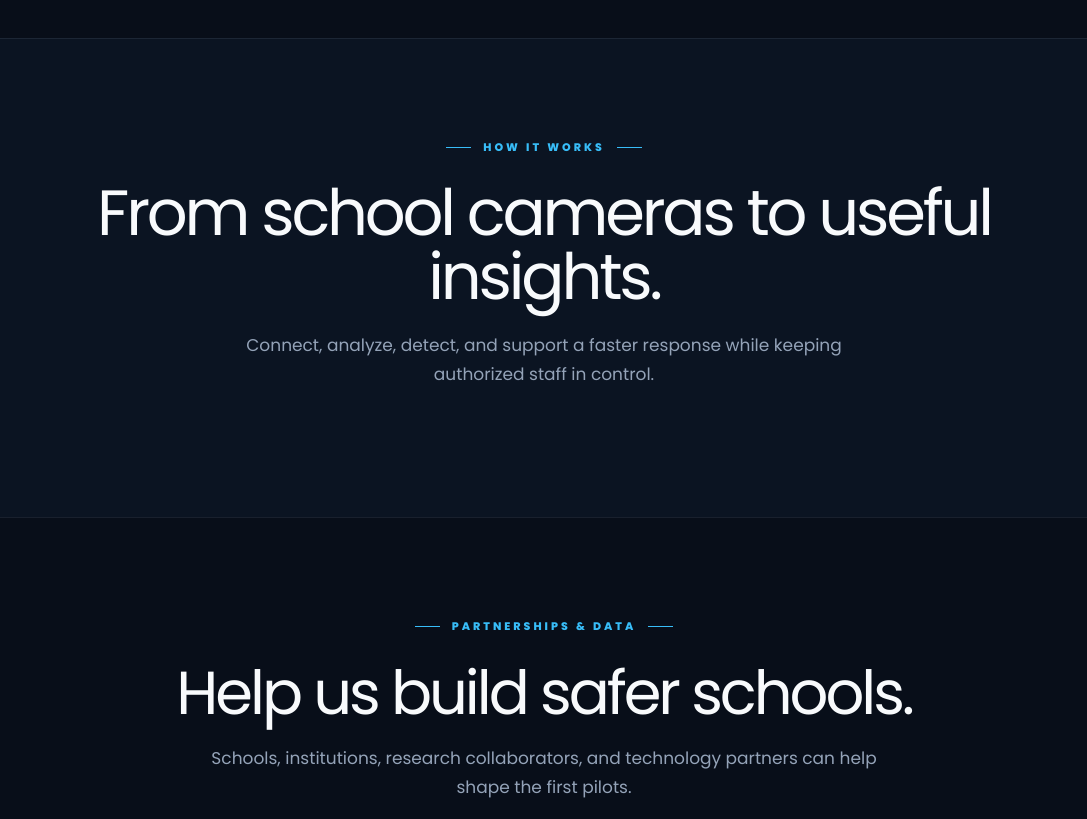
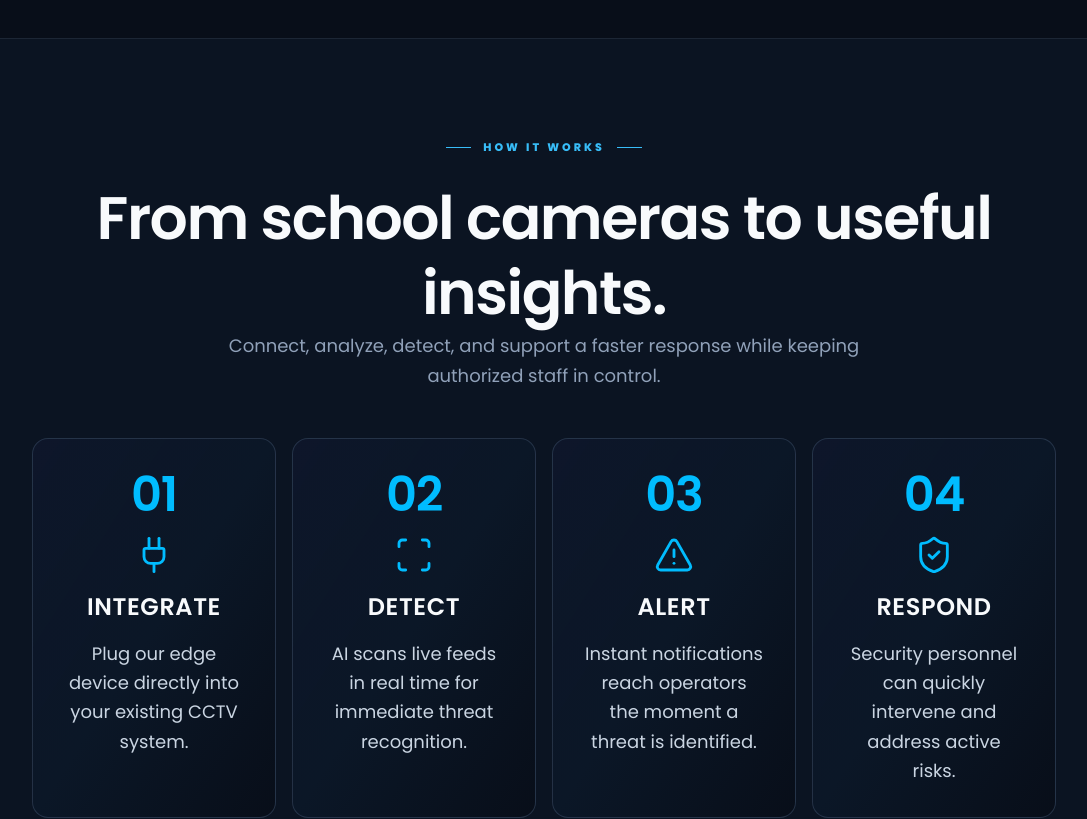
Before and after one commit to seiji0z/bantai-web, a React (Vite) app: page / in a window 1280 px wide. Shown: the part 2260-3079 px from the top of the page, without its empty margins (96-1183 px from the left). Built offline with nearby package versions, Linux system fonts and the light colour scheme; grey boxes are pictures that could not be loaded.

Commit message:
feat: add step cards for system process

```diff
--- a/src/sections/HowItWorksSection.jsx
+++ b/src/sections/HowItWorksSection.jsx
@@ -1,15 +1,87 @@
-import SectionPlaceholder from "../components/ui/SectionPlaceholder";
+import { AlertTriangle, Plug, Scan, ShieldCheck } from "lucide-react";
 
-function HowItWorksSection() {
+const steps = [
+  {
+    num: "01",
+    title: "INTEGRATE",
+    icon: Plug,
+    description:
+      "Plug our edge device directly into your existing CCTV system.",
+  },
+  {
+    num: "02",
+    title: "DETECT",
+    icon: Scan,
+    description:
+      "AI scans live feeds in real time for immediate threat recognition.",
+  },
+  {
+    num: "03",
+    title: "ALERT",
+    icon: AlertTriangle,
+    description:
+      "Instant notifications reach operators the moment a threat is identified.",
+  },
+  {
+    num: "04",
+    title: "RESPOND",
+    icon: ShieldCheck,
+    description:
+      "Security personnel can quickly intervene and address active risks.",
+  },
+];
+
+export default function HowItWorksSection() {
   return (
-    <section className="content-section" id="how-it-works">
-      <SectionPlaceholder
-        eyebrow="HOW IT WORKS"
-        title="From school cameras to useful insights."
-        description="Connect, analyze, detect, and support a faster response while keeping authorized staff in control."
-      />
+    <section
+      className="content-section relative overflow-hidden border-t border-slate-400/10 bg-[#080e19]"
+      id="how-it-works"
+    >
+      <div className="reveal relative z-10 mx-auto w-full max-w-7xl text-center">
+        <div
+          className="mx-auto flex w-full flex-col items-center text-center"
+          style={{ marginBottom: "3rem" }}
+        >
+          <div className="section-label">
+            <span />
+            HOW IT WORKS
+            <span />
+          </div>
+          <h2 className="mx-auto mb-5 max-w-4xl text-center text-4xl font-semibold leading-tight tracking-tight text-slate-50 md:text-5xl lg:text-6xl">
+            From school cameras to useful insights.
+          </h2>
+          <p className="mx-auto max-w-2xl text-center text-base leading-relaxed text-slate-400 md:text-lg">
+            Connect, analyze, detect, and support a faster response while
+            keeping authorized staff in control.
+          </p>
+        </div>
+
+        <ol
+          className="grid grid-cols-1 gap-4 text-left sm:grid-cols-2 lg:grid-cols-4"
+          aria-label="How BantAI works"
+        >
+          {steps.map(({ num, title, icon: Icon, description }) => (
+            <li
+              className="group flex flex-col items-center gap-4 rounded-2xl border border-slate-700/70 bg-gradient-to-br from-slate-900/90 via-[#0b1727] to-[#080e19] text-center transition duration-300 hover:-translate-y-1 hover:border-sky-400/60 hover:shadow-[0_16px_40px_rgba(2,132,199,0.12)]"
+              style={{ padding: "2rem" }}
+              key={num}
+            >
+              <span className="text-5xl font-semibold leading-none tracking-tight text-sky-400">
+                {num}
+              </span>
+              <div className="text-sky-400">
+                <Icon size={40} strokeWidth={1.7} aria-hidden="true" />
+              </div>
+              <h3 className="text-xl font-semibold tracking-wide text-slate-50 md:text-2xl">
+                {title}
+              </h3>
+              <p className="text-base leading-relaxed text-slate-300 md:text-lg">
+                {description}
+              </p>
+            </li>
+          ))}
+        </ol>
+      </div>
     </section>
   );
 }
-
-export default HowItWorksSection;
```
